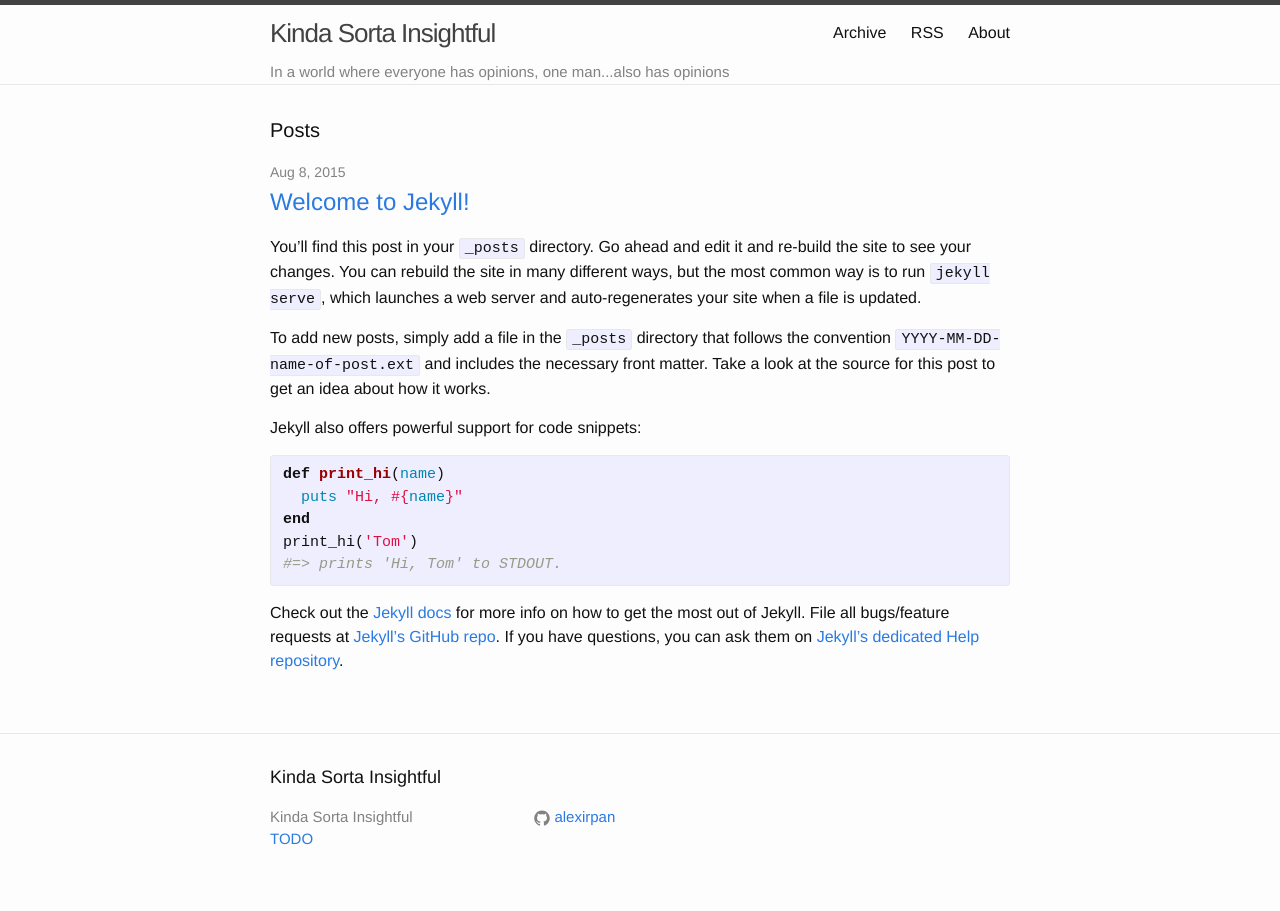
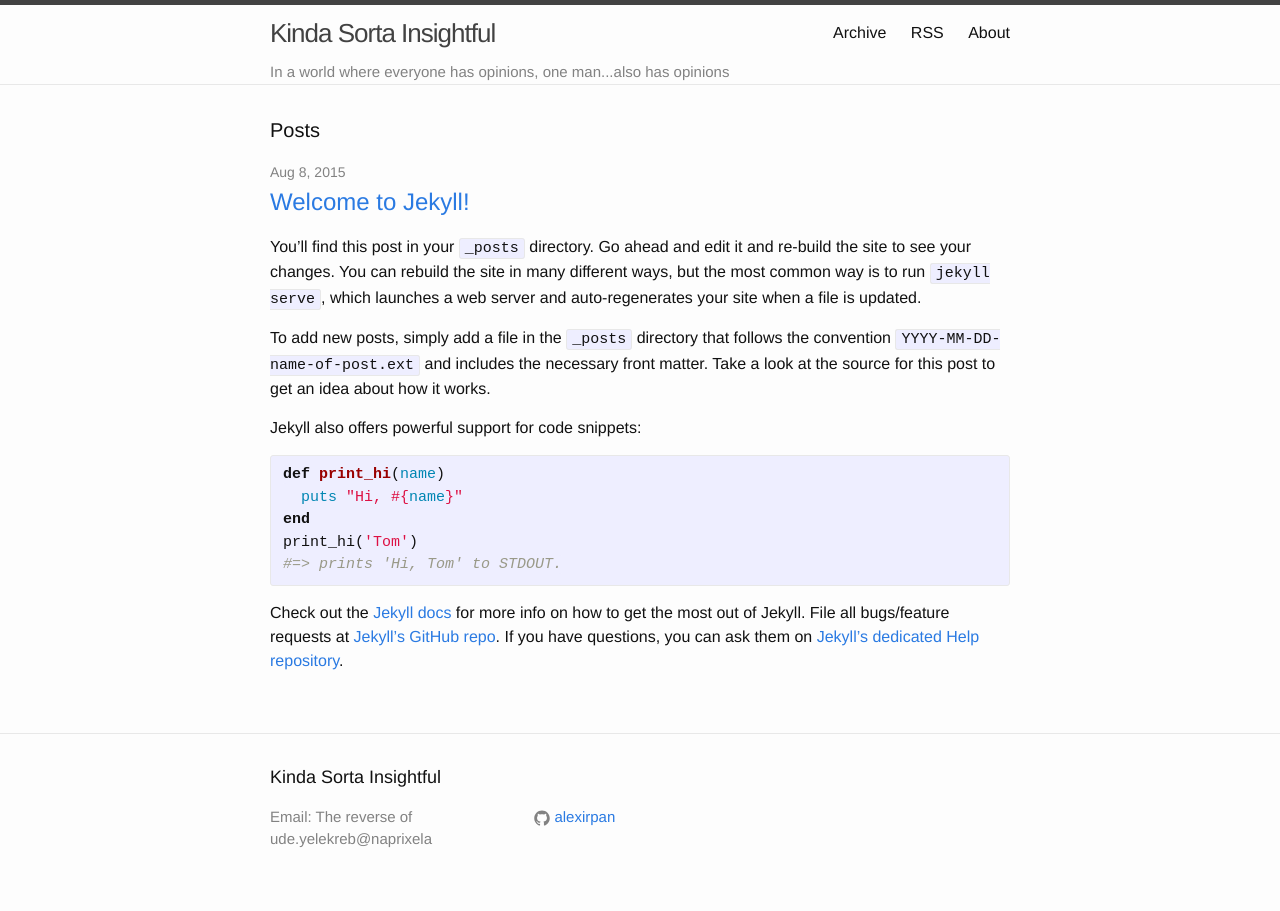
Before and after one commit to alexirpan/alexirpan.github.io, a Jekyll site: the page built from index.html, in a window 1280 px wide. Built offline with Jekyll 4.4.1, drawn with Linux system fonts in a browser that asks for light colours; the list of posts is cut into pages by our own code.

Commit message:
Adding email, removing extra title

```diff
--- a/_config.yml
+++ b/_config.yml
@@ -1,6 +1,5 @@
 # Site settings
 title: Kinda Sorta Insightful
-email: TODO
 description: > # this means to ignore newlines until "baseurl:"
   In a world where everyone has opinions, one man...also has opinions
 baseurl: "" # the subpath of your site, e.g. /blog/
--- a/_includes/footer.html
+++ b/_includes/footer.html
@@ -7,8 +7,7 @@
     <div class="footer-col-wrapper">
       <div class="footer-col  footer-col-1">
         <ul class="contact-list">
-          <li>{{ site.title }}</li>
-          <li><a href="mailto:{{ site.email }}">{{ site.email }}</a></li>
+          <li>Email: The reverse of ude.yelekreb@naprixela</li>
         </ul>
       </div>
 
```
